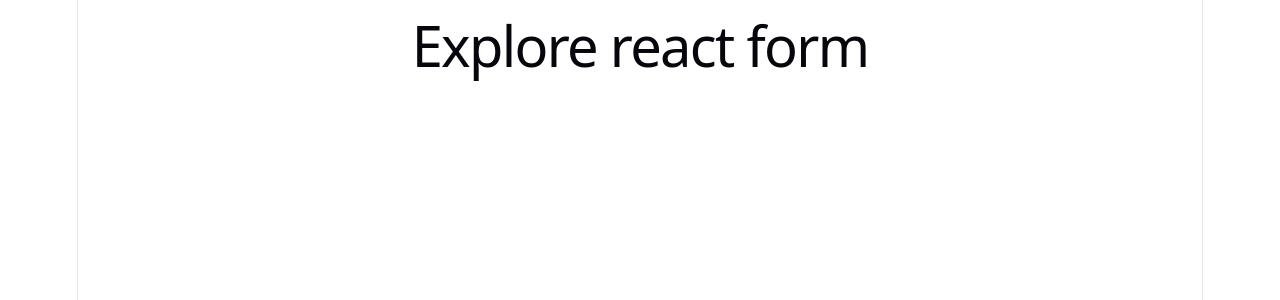
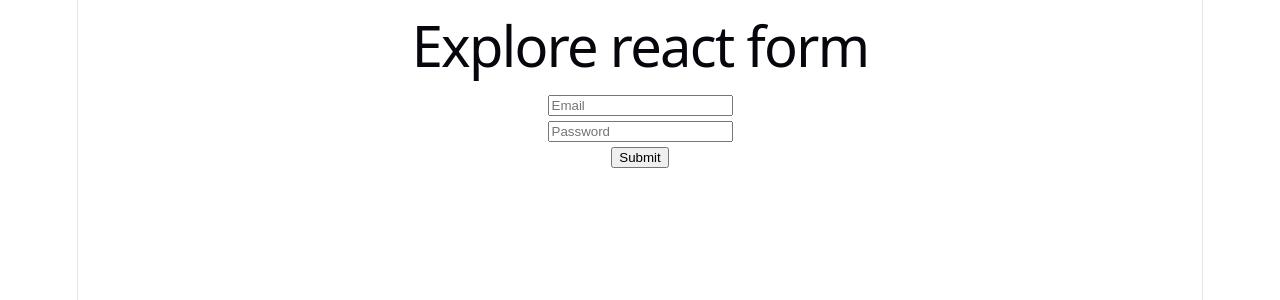
Before and after one commit to aseelrahman/explore-react-form, a React (Vite) app: page / in a window 1280 px wide. Shown: the top 300 px of the page. Built offline with nearby package versions, Linux system fonts and the light colour scheme.

Commit message:
Coltrolled Field in form

```diff
--- a/src/App.jsx
+++ b/src/App.jsx
@@ -1,4 +1,5 @@
 import "./App.css";
+import ControlledField from "./Components/ControlledField/ControlledField";
 // import FormAction from "./Components/FormAction/FormAction";
 // import SimpleForm from "./Components/SimpleForm/SimpleForm";
 
@@ -8,6 +9,7 @@ function App() {
       <h1>Explore react form</h1>
       {/* <SimpleForm /> */}
       {/* <FormAction /> */}
+      <ControlledField />
     </>
   );
 }
--- a/src/Components/ControlledField/ControlledField.jsx
+++ b/src/Components/ControlledField/ControlledField.jsx
@@ -1,10 +1,27 @@
+import { useState } from "react";
 
 const ControlledField = () => {
-    return (
-        <div>
+    const [password, setPassword] = useState('')
+  const handleSubmit = (e) => {
+    e.preventDefault();
+    console.log('Submitted');
 
-        </div>
-    );
+  };
+  const handlePasswordOnChange = (e) =>{
+    console.log(e.target.value);
+
+  }
+  return (
+    <div>
+      <form onSubmit={handleSubmit}>
+        <input type="email" name="email" placeholder="Email" required />
+        <br />
+        <input type="password" name="password" placeholder="Password" onChange={handlePasswordOnChange} defaultValue={password} id="" />
+        <br />
+        <input type="submit" value="Submit" />
+      </form>
+    </div>
+  );
 };
 
 export default ControlledField;
```
